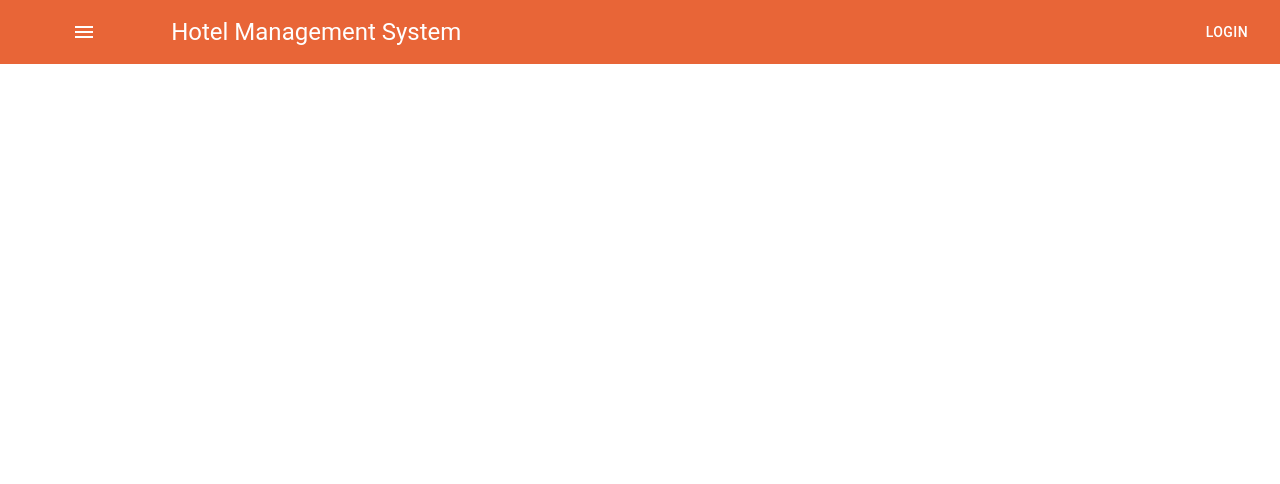
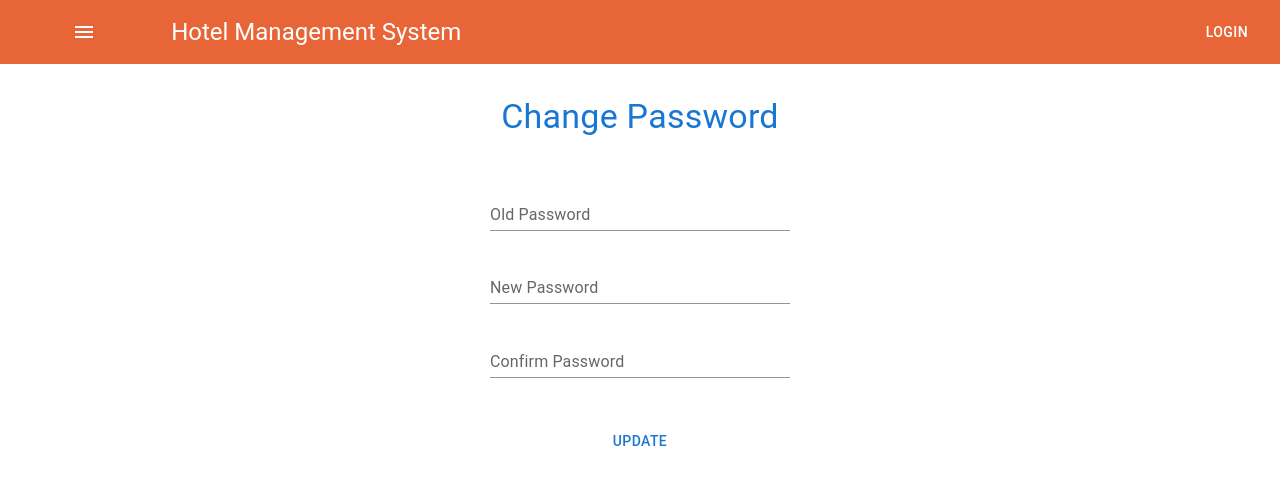
Before and after one commit to manishakakani/hotel-management-system, a React (Create React App) app: page /admin/changePassword in a window 1280 px wide. Shown: the top 484 px of the page. Built offline with nearby package versions, Linux system fonts and the light colour scheme; the HTML template or start-up script is replaced by a standard one.

Commit message:
change password

```diff
--- a/src/AdminPages/Staff/StaffForm.js
+++ b/src/AdminPages/Staff/StaffForm.js
@@ -186,9 +186,9 @@ function StaffForm({ isNew = true, details = {}, close }) {
               <FormHelperText color="text.secondary">
                 Staff member can change the password after logging in.
               </FormHelperText>
-              {errors.SSN && (
+              {errors.Password && (
                 <FormHelperText sx={{ color: "#D72A2A" }} id="my-helper-text">
-                  {errors.SSN.Password}
+                  {errors.Password.message}
                 </FormHelperText>
               )}
             </FormControl>
--- /dev/null
+++ b/src/SharedPages/ChangePassword/index.js
@@ -0,0 +1,165 @@
+import { useState, useEffect, useContext } from "react";
+import {
+  Box,
+  Button,
+  FormControl,
+  FormHelperText,
+  Input,
+  InputLabel,
+  Typography,
+  Backdrop,
+  CircularProgress,
+} from "@mui/material";
+import { useForm } from "react-hook-form";
+import SuccessSnackBar from "../../Components/SuccessSnackBar";
+import ErrorSnackBar from "../../Components/ErrorSnackBar";
+
+function ChangePassword() {
+  const { register, handleSubmit, formState, reset, watch } = useForm();
+  const [openSuccessBar, setOpenSuccessBar] = useState(false);
+  const [openErrorBar, setOpenErrorBar] = useState(false);
+  const [openBackdrop, setOpenBackdrop] = useState(false);
+
+  const { errors } = formState;
+
+  const formSubmitted = (data) => {
+    setOpenBackdrop(true);
+    setTimeout(() => {
+      setOpenBackdrop(false);
+    }, 5000);
+    console.log({ data });
+    reset();
+  };
+
+  const handleSuccessBarClose = () => {
+    setOpenBackdrop(false);
+    setOpenSuccessBar(false);
+  };
+  const handleErrorBarClose = () => {
+    setOpenBackdrop(false);
+    setOpenErrorBar(false);
+  };
+
+  return (
+    <Box
+      display="flex"
+      flexDirection="column"
+      alignItems={"center"}
+      marginTop={4}
+    >
+      <Typography variant="h4" color="primary">
+        Change Password
+      </Typography>
+      <Backdrop
+        sx={{ color: "#fff", zIndex: (theme) => theme.zIndex.drawer + 1 }}
+        open={openBackdrop}
+      >
+        <CircularProgress color="primary" />
+      </Backdrop>
+      <form onSubmit={handleSubmit(formSubmitted)}>
+        <Box
+          sx={{
+            display: "flex",
+            flexDirection: "column",
+            alignItems: "center",
+            textAlign: "left",
+            marginTop: 4,
+            width: "300px",
+          }}
+        >
+          <Box
+            sx={{
+              display: "flex",
+              flexWrap: "wrap",
+              alignItems: "baseline",
+              justifyContent: "center",
+              width: "100%",
+            }}
+          >
+            <FormControl fullWidth sx={{ marginY: "0.8rem" }}>
+              <InputLabel variant="standard" htmlFor="OldPassword">
+                Old Password
+              </InputLabel>
+              <Input
+                id="OldPassword"
+                type="password"
+                name="OldPassword"
+                {...register("OldPassword", {
+                  required: "Required",
+                })}
+              />
+              {errors.OldPassword && (
+                <FormHelperText sx={{ color: "#D72A2A" }} id="my-helper-text">
+                  {errors.OldPassword.message}
+                </FormHelperText>
+              )}
+            </FormControl>
+            <FormControl fullWidth sx={{ marginY: "0.8rem" }}>
+              <InputLabel variant="standard" htmlFor="NewPassword">
+                New Password
+              </InputLabel>
+              <Input
+                id="NewPassword"
+                type="password"
+                name="NewPassword"
+                {...register("NewPassword", {
+                  required: "Required",
+                })}
+              />
+              {errors.NewPassword && (
+                <FormHelperText sx={{ color: "#D72A2A" }} id="my-helper-text">
+                  {errors.NewPassword.message}
+                </FormHelperText>
+              )}
+            </FormControl>
+            <FormControl fullWidth sx={{ marginY: "0.8rem" }}>
+              <InputLabel variant="standard" htmlFor="Password">
+                Confirm Password
+              </InputLabel>
+              <Input
+                id="Password"
+                type="password"
+                name="Password"
+                {...register("Password", {
+                  required: "Required",
+                })}
+              />
+              {errors.Password && (
+                <FormHelperText sx={{ color: "#D72A2A" }} id="my-helper-text">
+                  {errors.Password.message}
+                </FormHelperText>
+              )}
+            </FormControl>
+            <Box
+              pt={2}
+              sx={{ display: "flex", justifyContent: "space-around" }}
+            >
+              <Typography
+                variant="button"
+                type="submit"
+                m={2}
+                component={Button}
+              >
+                Update
+              </Typography>
+            </Box>
+            <SuccessSnackBar
+              open={openSuccessBar}
+              close={handleSuccessBarClose}
+              msg={"Password successfully updated!"}
+            />
+
+            <ErrorSnackBar
+              open={openErrorBar}
+              close={handleErrorBarClose}
+              msg={"Sorry! Password couldnot be updated."}
+              subtitle="Please try again after sometime."
+            />
+          </Box>
+        </Box>
+      </form>
+    </Box>
+  );
+}
+
+export default ChangePassword;
--- a/src/assets/routes/index.js
+++ b/src/assets/routes/index.js
@@ -9,6 +9,7 @@ import LoginPage from "../../Pages/LoginPage";
 import RoomDetails from "../../Pages/RoomDetails";
 import SignUpPage from "../../Pages/SignupPage";
 import WelcomePage from "../../Pages/WelcomePage";
+import ChangePassword from "../../SharedPages/ChangePassword";
 
 const AllRoutes = [
   <Route path="/" exact element={<WelcomePage />} />,
@@ -28,6 +29,10 @@ const AllRoutes = [
   <Route path="/admin/hotel" exact element={<Hotel />} />,
   <Route path="/admin/rooms" exact element={<Rooms />} />,
   <Route path="/admin/staff" exact element={<Staff />} />,
+  <Route path="/admin/changePassword" exact element={<ChangePassword />} />,
+
+  // Staff Routes
+  <Route path="/staff/changePassword" exact element={<ChangePassword />} />,
 ];
 
 export default AllRoutes;
```
